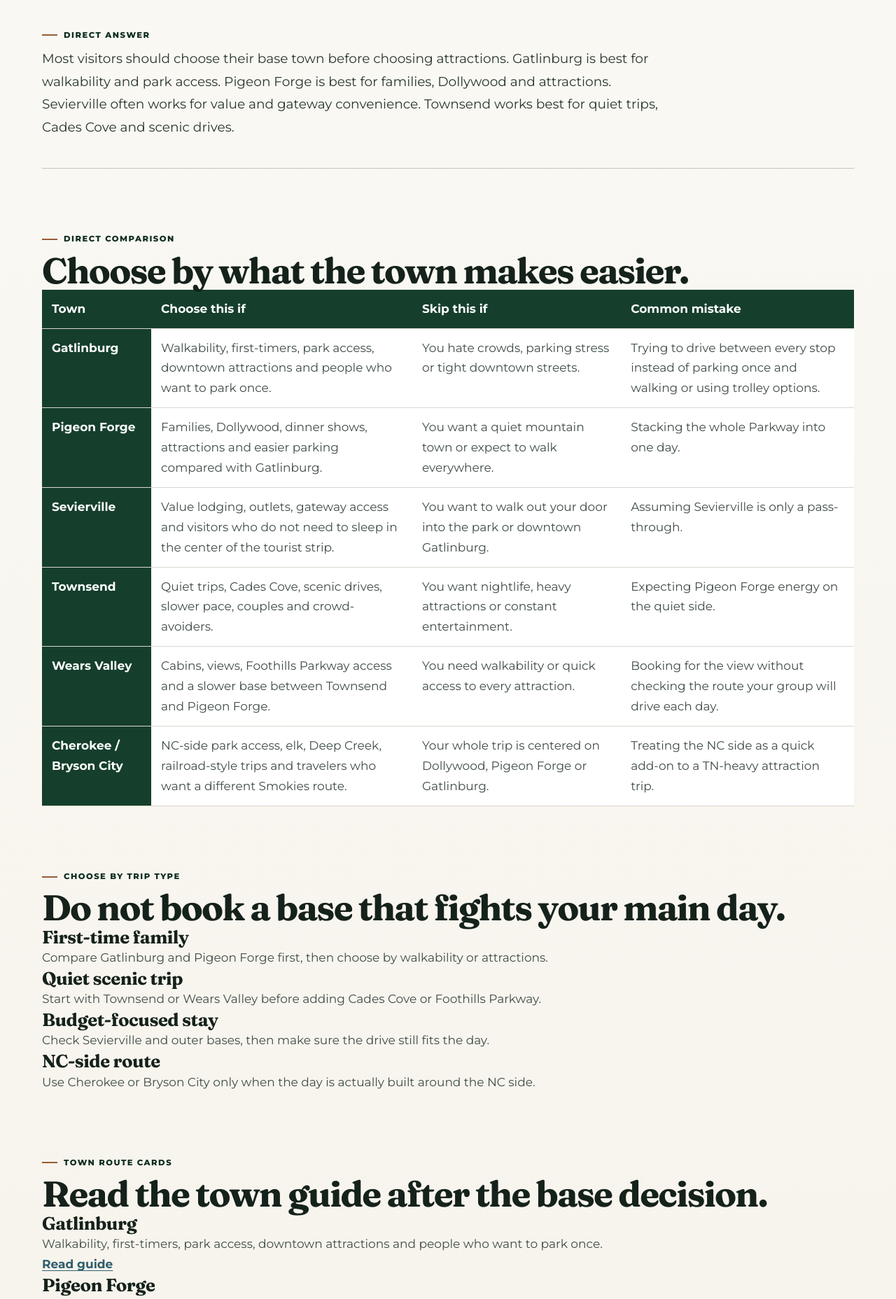
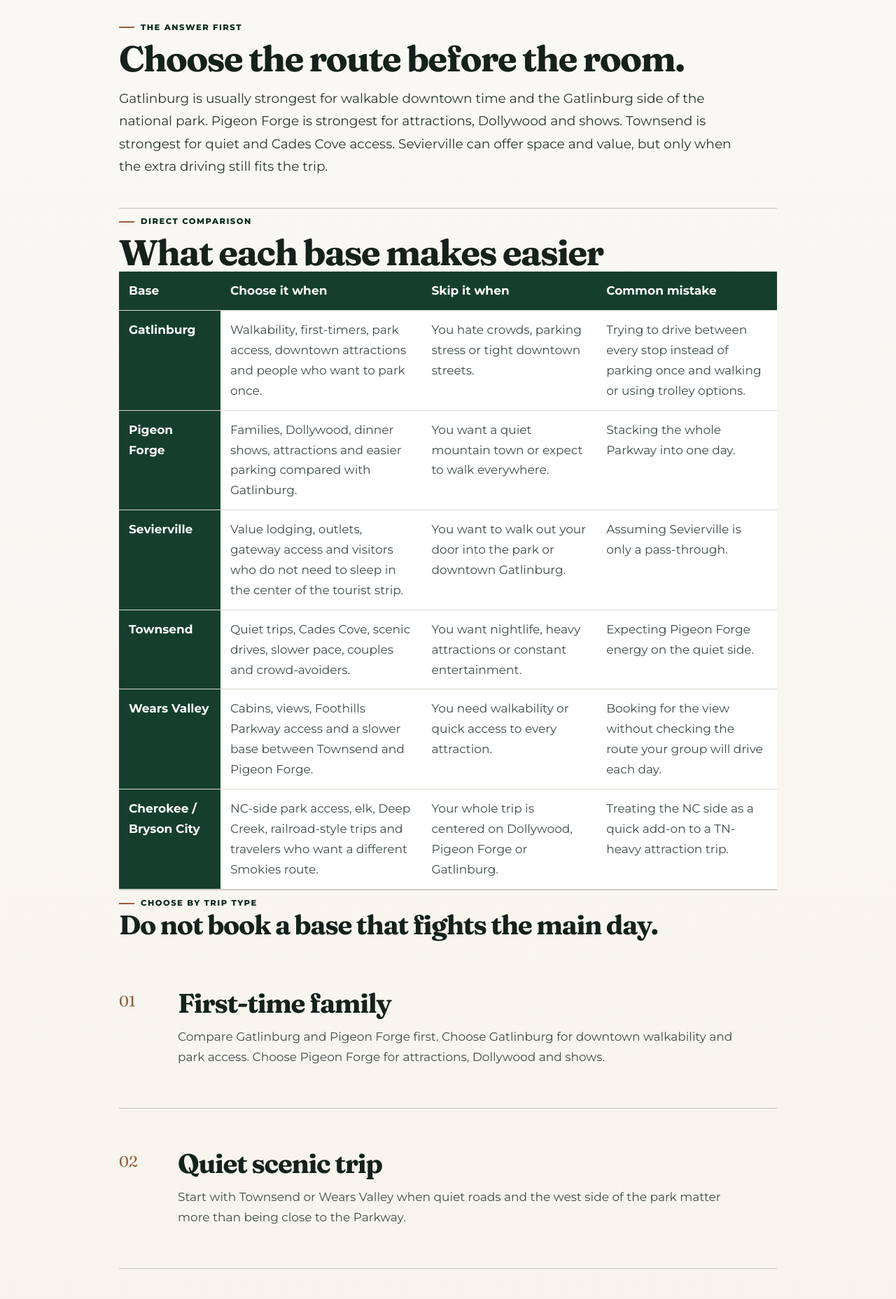
Before and after one commit to masondtorres/smokies-insider-guide, a Next.js app: page /where-to-stay in a window 1280 px wide. Shown: the part 680-2536 px from the top of the page at 70% size. Built offline with nearby package versions, Linux system fonts and the light colour scheme.

Commit message:
Controlled teardown: rebuild where-to-stay as a direct comparison page

```diff
--- a/src/app/where-to-stay/page.tsx
+++ b/src/app/where-to-stay/page.tsx
@@ -1,47 +1,78 @@
+import type { Metadata } from "next";
 import Link from "next/link";
-import type { Metadata } from "next";
-import { DirectAnswer, JsonLd, LastUpdated, SiteFooter, SiteHeader, SourceBox } from "@/components/guide";
-import { guidePages, towns } from "@/lib/smokiesData";
+import { JsonLd, SourceBox } from "@/components/guide";
+import { towns } from "@/lib/smokiesData";
+import { webPageSchema } from "@/lib/seoSchema";
 
 export const metadata: Metadata = {
-  title: "Where to Stay in the Smokies: Compare Gatlinburg, Pigeon Forge, Sevierville and Townsend",
-  description: guidePages["/where-to-stay"].description,
+  title: "Where to Stay in the Smokies",
+  description:
+    "Compare Gatlinburg, Pigeon Forge, Sevierville, Townsend and other Smokies bases by what each location makes easier or harder.",
+  alternates: { canonical: "/where-to-stay" },
+  openGraph: {
+    title: "Where to Stay in the Smokies | Smoky Insider",
+    description:
+      "Choose a Smokies base by the days you plan to take, not by the lodging photo that looked best online.",
+    url: "/where-to-stay",
+  },
 };
 
 const tripTypes = [
-  ["First-time family", "Compare Gatlinburg and Pigeon Forge first, then choose by walkability or attractions."],
-  ["Quiet scenic trip", "Start with Townsend or Wears Valley before adding Cades Cove or Foothills Parkway."],
-  ["Budget-focused stay", "Check Sevierville and outer bases, then make sure the drive still fits the day."],
-  ["NC-side route", "Use Cherokee or Bryson City only when the day is actually built around the NC side."],
+  {
+    title: "First-time family",
+    text: "Compare Gatlinburg and Pigeon Forge first. Choose Gatlinburg for downtown walkability and park access. Choose Pigeon Forge for attractions, Dollywood and shows.",
+  },
+  {
+    title: "Quiet scenic trip",
+    text: "Start with Townsend or Wears Valley when quiet roads and the west side of the park matter more than being close to the Parkway.",
+  },
+  {
+    title: "Budget-focused stay",
+    text: "Sevierville and outer bases may offer better value, but calculate the repeated drive before treating a lower nightly rate as a real saving.",
+  },
+  {
+    title: "Mostly national park",
+    text: "Choose the park entrance and side you expect to use most. A cabin with a view is not useful when every trail day begins with a long cross-county drive.",
+  },
 ];
 
 export default function WhereToStayPage() {
   return (
-    <main className="guide-page stay-page">
-      <SiteHeader />
-      <article className="guide-article">
-        <header className="guide-hero">
-          <p className="eyebrow">Base-town decision</p>
+    <main className="guide-rebuild">
+      <header className="guide-rebuild-hero">
+        <div>
+          <p className="section-label">Base-town decision</p>
           <h1>Where to stay in the Smokies</h1>
-          <p>{guidePages["/where-to-stay"].description}</p>
-          <LastUpdated />
-        </header>
-        <DirectAnswer>
-          <p>{guidePages["/where-to-stay"].directAnswer}</p>
-        </DirectAnswer>
+          <p>
+            Choose the base that makes your main days easier. The wrong location can
+            turn a good cabin, hotel or campground into a daily traffic problem.
+          </p>
+        </div>
+      </header>
 
-        <section className="comparison-panel" aria-labelledby="comparison-title">
-          <div className="route-board-title">
-            <p className="eyebrow">Direct comparison</p>
-            <h2 id="comparison-title">Choose by what the town makes easier.</h2>
-          </div>
+      <article className="guide-rebuild-article">
+        <section className="guide-answer">
+          <p className="section-label">The answer first</p>
+          <h2>Choose the route before the room.</h2>
+          <p>
+            Gatlinburg is usually strongest for walkable downtown time and the
+            Gatlinburg side of the national park. Pigeon Forge is strongest for
+            attractions, Dollywood and shows. Townsend is strongest for quiet and
+            Cades Cove access. Sevierville can offer space and value, but only when
+            the extra driving still fits the trip.
+          </p>
+        </section>
+
+        <section className="stay-comparison" aria-labelledby="stay-comparison-title">
+          <p className="section-label">Direct comparison</p>
+          <h2 id="stay-comparison-title">What each base makes easier</h2>
           <div className="comparison-table-wrap">
-            <table className="comparison-table">
+            <table>
               <thead>
                 <tr>
-                  <th>Town</th>
-                  <th>Choose this if</th>
-                  <th>Skip this if</th>
+                  <th>Base</th>
+                  <th>Choose it when</th>
+                  <th>Skip it when</th>
                   <th>Common mistake</th>
                 </tr>
               </thead>
@@ -49,9 +80,9 @@ export default function WhereToStayPage() {
                 {towns.map((town) => (
                   <tr key={town.name}>
                     <th scope="row">{town.name}</th>
-                    <td data-label="Choose this if">{town.bestFor}</td>
-                    <td data-label="Skip this if">{town.skipIf}</td>
-                    <td data-label="Common mistake">{town.mistake}</td>
+                    <td>{town.bestFor}</td>
+                    <td>{town.skipIf}</td>
+                    <td>{town.mistake}</td>
                   </tr>
                 ))}
               </tbody>
@@ -59,69 +90,72 @@ export default function WhereToStayPage() {
           </div>
         </section>
 
-        <section className="choose-by-trip" aria-labelledby="trip-type-title">
+        <section className="guide-rebuild-sections" aria-labelledby="trip-type-title">
+          <div className="stay-section-heading">
+            <p className="section-label">Choose by trip type</p>
+            <h2 id="trip-type-title">Do not book a base that fights the main day.</h2>
+          </div>
+          {tripTypes.map((item, index) => (
+            <section key={item.title}>
+              <span>{String(index + 1).padStart(2, "0")}</span>
+              <div>
+                <h2>{item.title}</h2>
+                <p>{item.text}</p>
+              </div>
+            </section>
+          ))}
+        </section>
+
+        <aside className="local-note local-note-warning">
+          <strong>Do not book for the view before checking the drive.</strong>
           <div>
-            <p className="eyebrow">Choose by trip type</p>
-            <h2 id="trip-type-title">Do not book a base that fights your main day.</h2>
+            <p>
+              A cabin can look perfect online and still make breakfast, park stops,
+              dinner and rainy-day backups harder every day. Map the main routes at
+              the hours you expect to use them before committing.
+            </p>
           </div>
-          <div className="route-row-list">
-            {tripTypes.map(([title, text]) => (
-              <section className="route-row" key={title}>
-                <h3>{title}</h3>
-                <p>{text}</p>
-              </section>
-            ))}
+        </aside>
+
+        <section className="guide-next" aria-labelledby="stay-next-title">
+          <p className="section-label">Compare the strongest choices</p>
+          <h2 id="stay-next-title">Read next</h2>
+          <div>
+            <Link href="/gatlinburg">
+              <strong>Gatlinburg</strong>
+              <span>Walkability, downtown parking and park access.</span>
+              <b aria-hidden="true">&rarr;</b>
+            </Link>
+            <Link href="/pigeon-forge">
+              <strong>Pigeon Forge</strong>
+              <span>Dollywood, shows, attractions and Parkway traffic.</span>
+              <b aria-hidden="true">&rarr;</b>
+            </Link>
+            <Link href="/gatlinburg-vs-pigeon-forge">
+              <strong>Gatlinburg or Pigeon Forge</strong>
+              <span>Make the main Tennessee-side tradeoff directly.</span>
+              <b aria-hidden="true">&rarr;</b>
+            </Link>
+            <Link href="/start-planning">
+              <strong>Build a trip</strong>
+              <span>Turn the base choice into a realistic starter plan.</span>
+              <b aria-hidden="true">&rarr;</b>
+            </Link>
           </div>
         </section>
 
-        <section className="town-board town-route-cards" aria-labelledby="town-route-title">
-          <div className="route-board-title">
-            <p className="eyebrow">Town route cards</p>
-            <h2 id="town-route-title">Read the town guide after the base decision.</h2>
-          </div>
-          <div className="town-board-grid">
-            {towns.map((town) => (
-              <article className="town-board-column" key={town.name}>
-                <h3>{town.name}</h3>
-                <p>{town.bestFor}</p>
-                <Link href={town.href}>Read guide</Link>
-              </article>
-            ))}
-          </div>
-        </section>
+        <SourceBox
+          text="Lodging availability, access roads, rates and property details change. Verify the exact address, route, cancellation terms and accessibility details with the property before booking."
+        />
+      </article>
 
-        <section className="warning-note">
-          <p className="eyebrow">Common mistakes</p>
-          <div>
-            <strong>Booking for a view before checking the daily route</strong>
-            <p>A cabin can look right online and still make every meal, park stop and rainy backup harder.</p>
-          </div>
-          <div>
-            <strong>Treating every town as close enough</strong>
-            <p>Short map distances can feel long when the Parkway, downtown parking or slow park roads are involved.</p>
-          </div>
-        </section>
-
-        <section className="internal-link-grid">
-          <h2>Read next</h2>
-          <div>
-            <Link href="/start-planning"><strong>Use the planner</strong><span>Turn the base choice into a day.</span></Link>
-            <Link href="/gatlinburg-vs-pigeon-forge"><strong>Compare Gatlinburg and Pigeon Forge</strong><span>Make the main TN-side tradeoff.</span></Link>
-            <Link href="/what-to-skip"><strong>Protect the route</strong><span>Avoid the mistakes that waste a short trip.</span></Link>
-          </div>
-        </section>
-        <SourceBox />
-      </article>
       <JsonLd
-        data={{
-          "@context": "https://schema.org",
-          "@type": "WebPage",
-          name: "Where to Stay in the Smokies",
-          description: metadata.description,
-          dateModified: "2026-06-05",
-        }}
+        data={webPageSchema({
+          path: "/where-to-stay",
+          title: "Where to Stay in the Smokies",
+          description: metadata.description ?? "",
+        })}
       />
-      <SiteFooter />
     </main>
   );
 }
```
